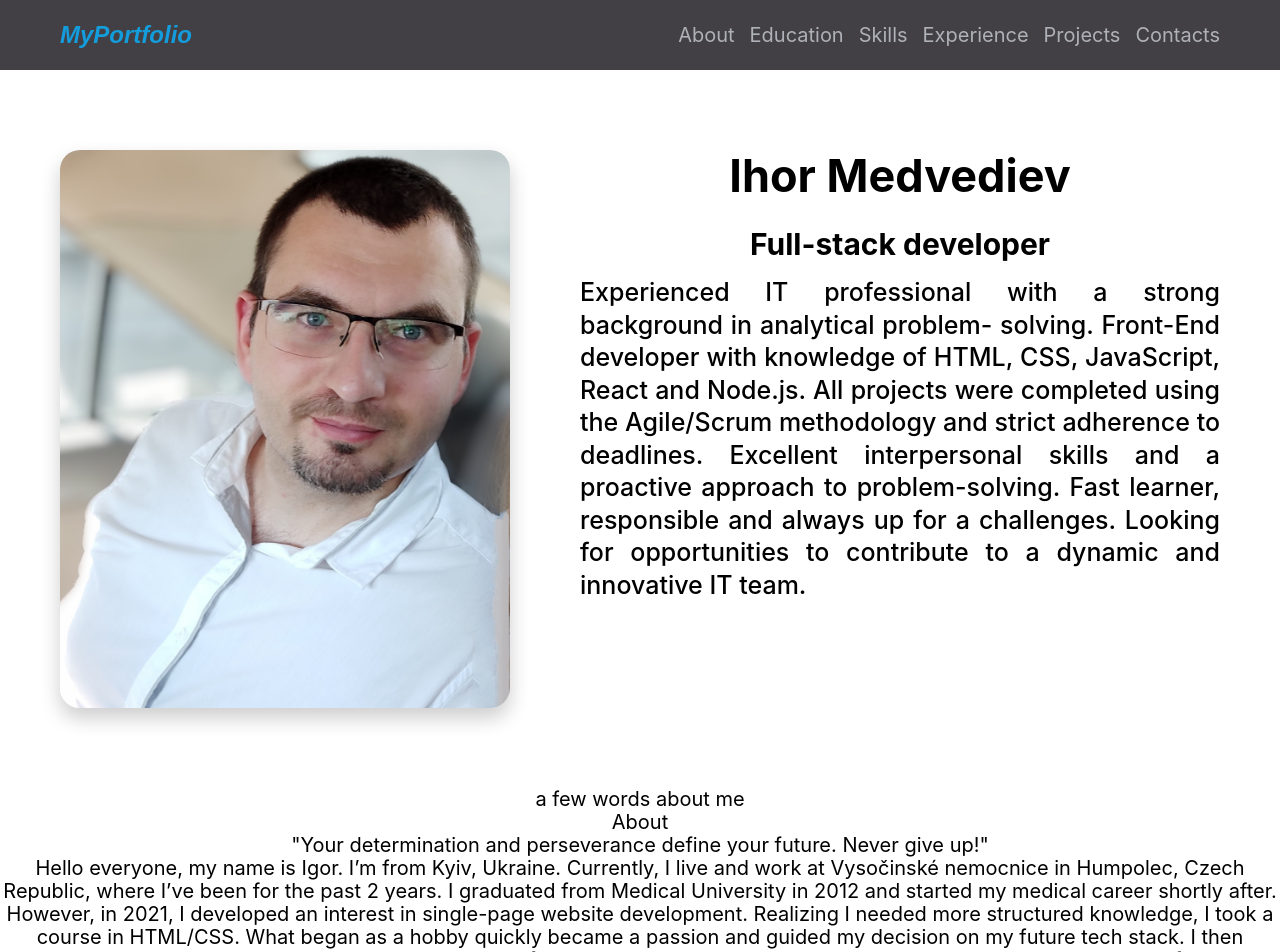
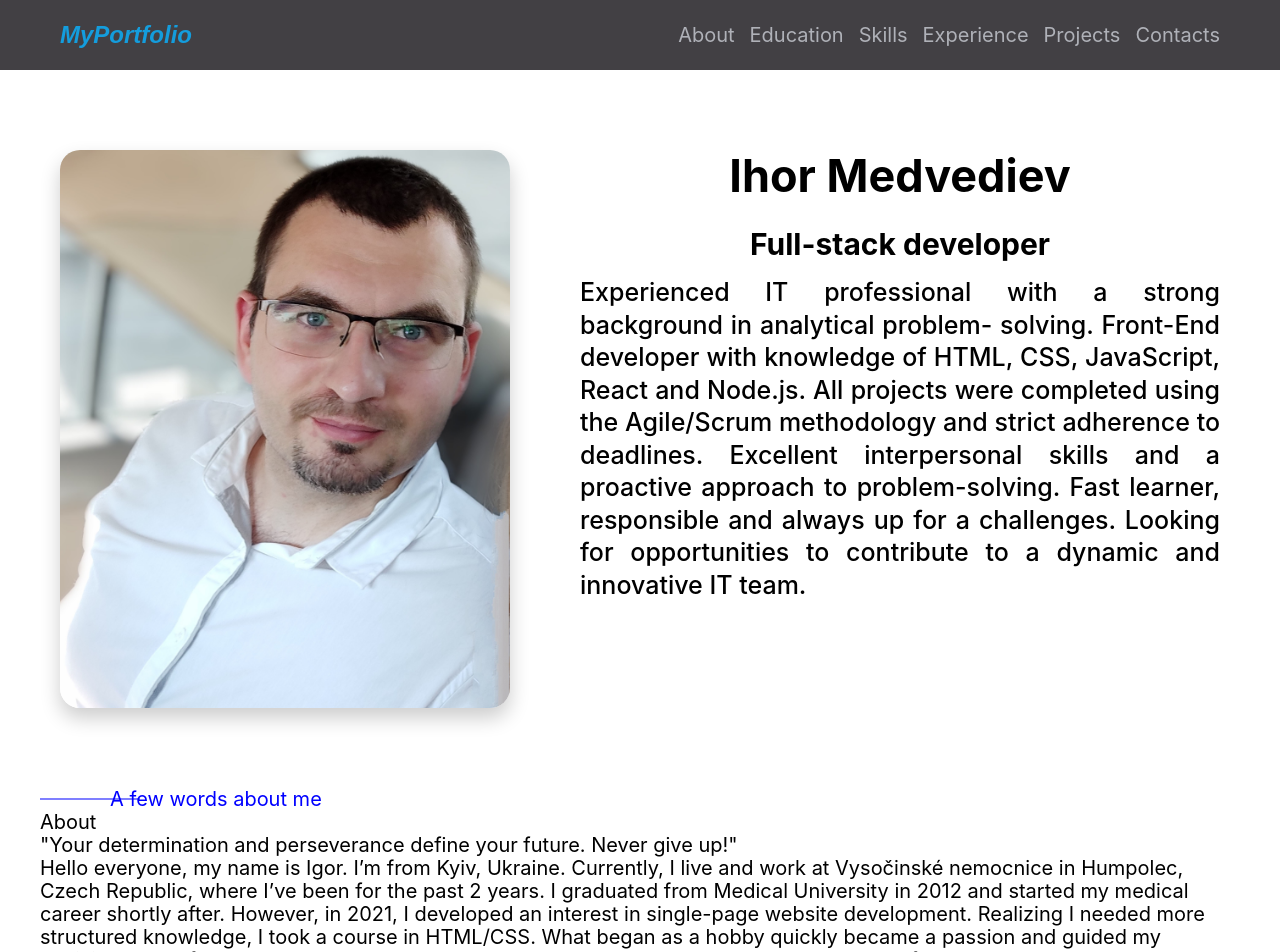
Before and after one commit to Medvedev245/MyPortfolio, a React (Create React App) app: page / in a window 1280 px wide. Shown: the top 952 px of the page. Built offline with nearby package versions, Linux system fonts and the light colour scheme.

Commit message:
started add style to 2nd section

```diff
--- a/src/components/Education/Education.styled.ts
+++ b/src/components/Education/Education.styled.ts
@@ -1,7 +1,35 @@
 import styled from 'styled-components';
-export const EducationSection = styled.section``;
+export const EducationSection = styled.section`
+  width: 1200px;
+  /* display: flex;
+  flex-direction: column;
+  align-items: flex-start; */
+  text-align: start;
+  @media screen and (max-width: 1200px) {
+    width: 768px;
+  }
 
-export const FewWords = styled.p``;
+  @media screen and (max-width: 767px) {
+    width: 320px;
+  }
+`;
+
+export const FewWords = styled.p`
+  margin: 0; /* Optional: Adjust as needed */
+  padding-left: 70px; /* Add padding to create space for the line */
+  position: relative;
+  color: blue;
+  &::before {
+    content: '';
+    position: absolute;
+    left: 0;
+    top: 50%;
+    transform: translateY(-50%);
+    width: 100px;
+    height: 1px;
+    background-color: blue;
+  }
+`;
 
 export const SpanAbout = styled.span``;
 
--- a/src/components/Education/Education.tsx
+++ b/src/components/Education/Education.tsx
@@ -10,7 +10,7 @@ import {
 const Education: React.FC = () => {
   return (
     <EducationSection>
-      <FewWords>a few words about me</FewWords>
+      <FewWords>A few words about me</FewWords>
       <SpanAbout>About</SpanAbout>
       <Motivation>
         "Your determination and perseverance define your future. Never give up!"
```
